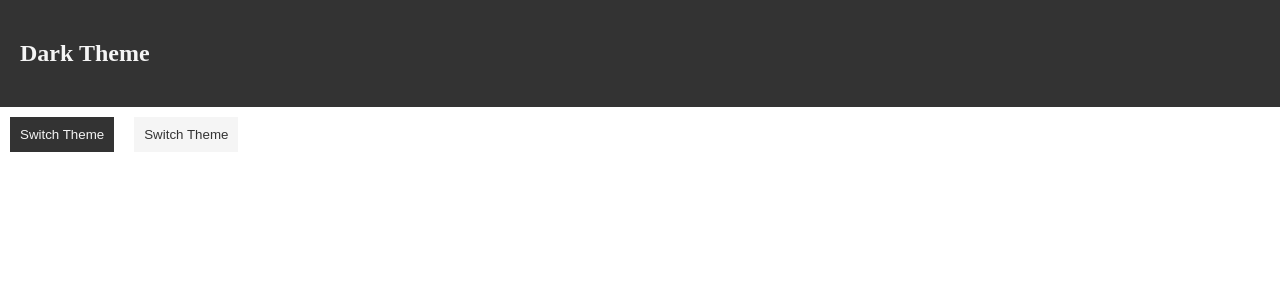
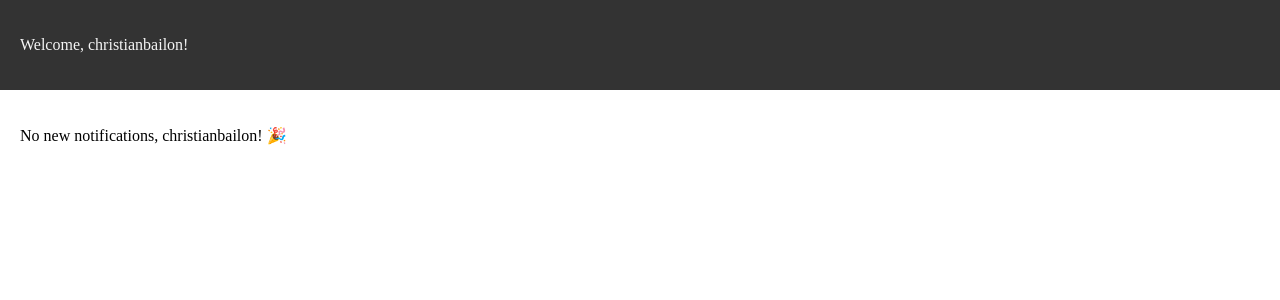
Before and after one commit to getcoderunning/myreact-bootcamp-exercises, a React app: page / in a window 1280 px wide. Shown: the top 300 px of the page. Built offline with nearby package versions, Linux system fonts and the light colour scheme.

Commit message:
Implementing Context Consumer example 2

```diff
--- a/App.js
+++ b/App.js
@@ -14,30 +14,60 @@
 
 // export default App
 
-//  ANCHOR Context example
-import React from "react";
-import './src/styles/style.scss';
+//  ANCHOR Context example 1
+// import React from "react";
+// import './src/styles/style.scss';
 
+// import Header from './src/components/Header';
+// import Button from './src/components/Button';
+// import ThemeContext from './themeContext';
+
+// function App() {
+//   return (
+// theme applied from components
+// <div>
+//   <Header />
+//   <Button />
+//   <Button />
+// </div>
+
+// theme applied from app
+//     <div>
+//       <Header />
+//       <ThemeContext.Consumer>
+//         {theme => <Button theme={theme} />}
+//       </ThemeContext.Consumer>
+//       <Button theme="light" />
+//     </div>
+//   );
+// }
+
+// export default App;
+
+//  ANCHOR Context example 2
+import React from 'react';
 import Header from './src/components/Header';
-import Button from './src/components/Button';
-import ThemeContext from './themeContext';
+import UserContext from './userContext';
+import './src/styles/style.scss'
+
+/**
+ * Challenge:
+ *
+ * 1. Convert App and Header back into functional components
+ * 2. Use UserContext.Consumer to consume the username context in both places
+ */
 
 function App() {
   return (
-    // theme applied from components
-    // <div>
-    //   <Header />
-    //   <Button />
-    //   <Button />
-    // </div>
-
-    // theme applied from app
     <div>
       <Header />
-      <ThemeContext.Consumer>
-        {theme => <Button theme={theme} />}
-      </ThemeContext.Consumer>
-      <Button theme="light" />
+      <main>
+        <UserContext.Consumer>
+          {username => (
+            <p className="main">No new notifications, {username}! 🎉</p>
+          )}
+        </UserContext.Consumer>
+      </main>
     </div>
   );
 }
--- a/src/components/Header.js
+++ b/src/components/Header.js
@@ -36,19 +36,35 @@
 
 // export default Header
 
-// ANCHOR Consumer example
+// ANCHOR Consumer example 1
+// import React from 'react';
+// import ThemeContext from '../../themeContext';
+
+// function Header(props) {
+//   return (
+//     <ThemeContext.Consumer>
+//       {theme => (
+//         <header className={`${theme}-theme`}>
+//           <h2>{theme === 'light' ? 'Light' : 'Dark'} Theme</h2>
+//         </header>
+//       )}
+//     </ThemeContext.Consumer>
+//   );
+// }
+
+// export default Header;
+
+// ANCHOR Consumer example 2
 import React from 'react';
-import ThemeContext from '../../themeContext';
+import UserContext from '../../userContext';
 
-function Header(props) {
+function Header() {
   return (
-    <ThemeContext.Consumer>
-      {theme => (
-        <header className={`${theme}-theme`}>
-          <h2>{theme === 'light' ? 'Light' : 'Dark'} Theme</h2>
-        </header>
-      )}
-    </ThemeContext.Consumer>
+    <header>
+      <UserContext.Consumer>
+        {username => <p>Welcome, {username}!</p>}
+      </UserContext.Consumer>
+    </header>
   );
 }
 
```
Also changed, not shown: src/index.js (+4 -4 lines).
